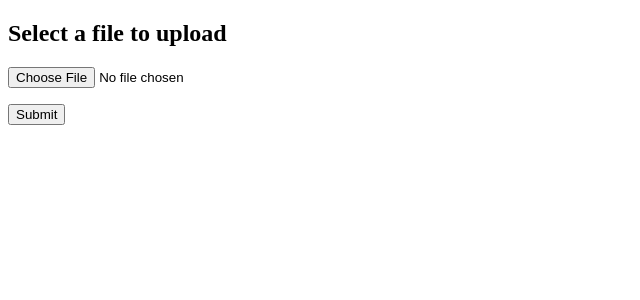
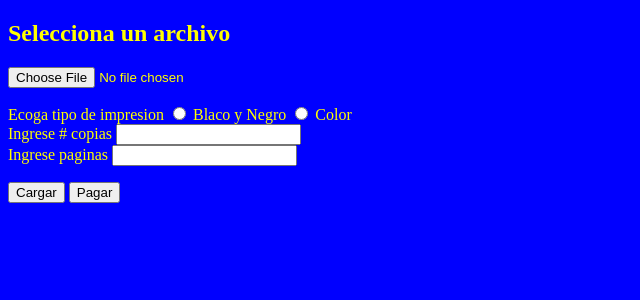
Before and after one commit to mariaoro19/printAuto, a Flask app: template templates/upload.html in a window 1280 px wide. Shown: the top 300 px of the page, without its empty margins (0-640 px from the left). Run offline with Flask 2, Linux system fonts and the light colour scheme; the template is opened without the code that fills it: most values are stand-ins (such as "Sample title", 1, 10 or a date in 2020).

Commit message:
ConteoHojas

```diff
--- a/main.py
+++ b/main.py
@@ -10,7 +10,7 @@ import os
 import urllib.request
 from flask import Flask, flash, request, redirect, url_for, render_template
 from werkzeug.utils import secure_filename
-
+import PyPDF2
 UPLOAD_FOLDER = 'static/uploads/'
 
 
@@ -70,23 +70,52 @@ def upload_image():
 		return redirect(request.url)
 	file = request.files['file']
 	if file.filename == '':
-		flash('No image selected for uploading')
+		flash('No ha seleccionado archivo')
 		return redirect(request.url)
 	if file and allowed_file(file.filename):
 		filename = secure_filename(file.filename)
 		file.save(os.path.join(app.config['UPLOAD_FOLDER'], filename))
-		#print('upload_image filename: ' + filename)
-		flash('Image successfully uploaded and displayed below')
+
+		if filename.rsplit('.', 1)[1].lower() == 'pdf':
+			filepdf='static/uploads/'+filename
+			file2 = open(filepdf, 'rb')
+			readpdf = PyPDF2.PdfFileReader(file2)
+			totalpages = readpdf.numPages
+		else:
+			totalpages = 1
+		print("total pages",totalpages)
+		flash('Imagen cargada exitosamente')
+
 		return render_template('upload.html', filename=filename)
 	else:
-		flash('Allowed image types are -> png, jpg, jpeg, gif')
+		flash('Formatos permitidos -> png, jpg, jpeg, gif')
 		return redirect(request.url)
+
+	print(filename)
+
 
 @app.route('/display/<filename>')
 def display_image(filename):
 	#print('display_image filename: ' + filename)
 	return redirect(url_for('static', filename='uploads/' + filename), code=301)
 
+# # Printing after uploading the file
+# @app.route('/Send', methods = ['GET', 'POST'])
+# def send_file():
+#    print("Send")
+#    if request.method == 'POST':
+#       f = request.files['file']
+#       f.save(secure_filename(f.filename))
+#       # conn = cups.Connection ()
+#       # printers = conn.getPrinters ()
+#       # for printer in printers:
+#       #    print (printer, printers[printer]["device-uri"])
+#       #    printer_name=printer
+#       # print(f.filename)
+#       # file =f.filename
+#       # conn.printFile (printer_name, file, "Project Report", {})
+#       return render_template('send.html')
+
 # Connecting to the localhost
 if __name__ == '__main__':
 
--- a/templates/upload.html
+++ b/templates/upload.html
@@ -1,6 +1,14 @@
 <!doctype html>
-<title>Python Flask File Upload Example</title>
-<h2>Select a file to upload</h2>
+<html lang="en">
+<head>
+   <meta charset="UTF-8">
+   <meta http-equiv="X-UA-Compatible" content="IE=edge">
+   <meta name="viewport" content="width=device-width, initial-scale=1.0">
+   <title>{{ title }}</title>
+   <link rel="stylesheet" href="../static/css/style.css/">
+</head>
+
+<h2>Selecciona un archivo</h2>
 <p>
 	{% with messages = get_flashed_messages() %}
 	  {% if messages %}
@@ -21,9 +29,27 @@
     <dl>
 		<p>
 			<input type="file" name="file" autocomplete="off" required>
+			<div>
+				<label>Ecoga tipo de impresion</label>
+				<input type="radio" name="color" >
+				<label for="printblackwhite">Blaco y Negro</label>
+				<input type="radio" name="color" >
+				<label for="printColor">Color</label>
+			</div>
+			<div>
+				<label>Ingrese # copias</label>
+				<input type="number" name="numCopies">
+			</div>
+			<div>
+				<label>Ingrese paginas</label>
+				<input type="text" name="pages">
+			</div>
+
+
 		</p>
     </dl>
     <p>
-		<input type="submit" value="Submit">
+		<input type="submit" value="Cargar">
+		<input type="submit" value="Pagar">
 	</p>
 </form>
```
Also changed, not shown: 1 other file.
